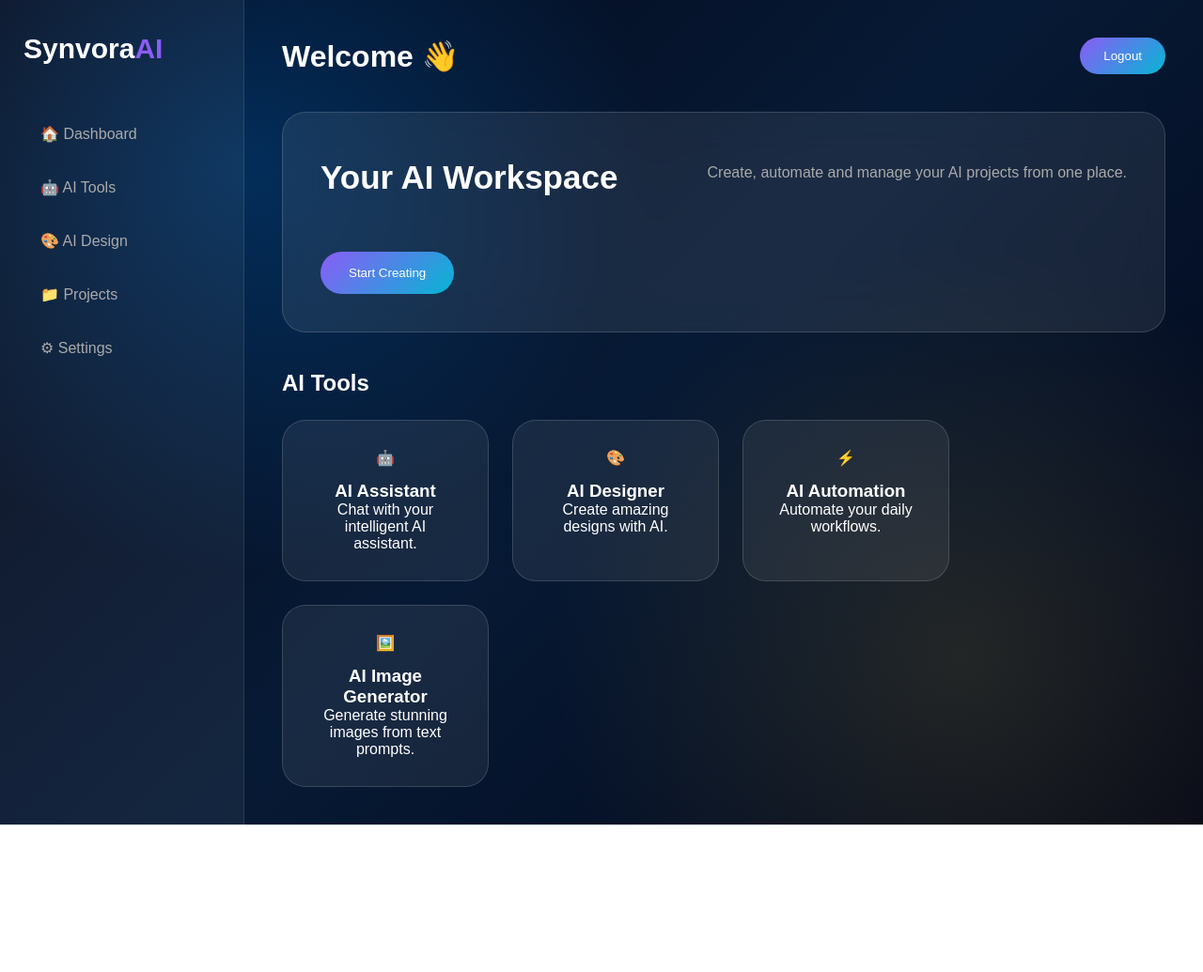
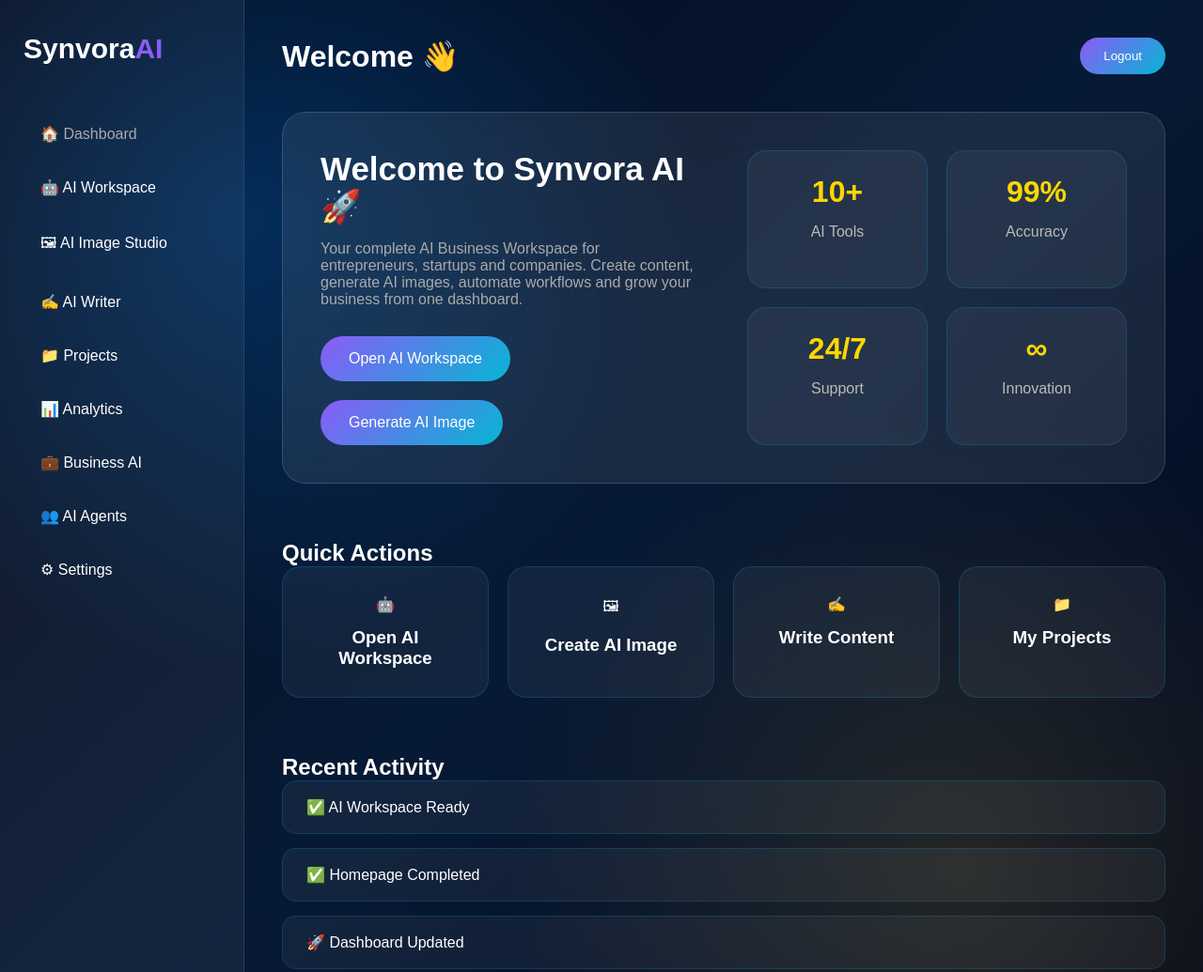
Before and after one commit to anonymous-boy332/Synvora-AI, a plain HTML site: page dashboard.html in a window 1280 px wide. Shown: the top 1035 px of the page at 94% size. Before the commit the page ends 878 px from the top, so only its background shows below. Drawn offline with Linux system fonts and the light colour scheme; a script that the page names is missing.

Commit message:
Revamp dashboard layout and content

```diff
--- a/dashboard.html
+++ b/dashboard.html
@@ -32,10 +32,38 @@
         <ul>
 
     <li>🏠 Dashboard</li>
-            <li>🤖 AI Tools</li>
-            <li>🎨 AI Design</li>
-            <li>📁 Projects</li>
-            <li>⚙ Settings</li>
+
+    <li>
+        <a href="ai-workspace.html">🤖 AI Workspace</a>
+    </li>
+
+    <li>
+        <a href="ai-image.html">🖼 AI Image Studio</a>
+    </li>
+
+    <li>
+        <a href="ai-writer.html">✍ AI Writer</a>
+    </li>
+
+    <li>
+        <a href="projects.html">📁 Projects</a>
+    </li>
+
+    <li>
+        <a href="#">📊 Analytics</a>
+    </li>
+
+    <li>
+        <a href="#">💼 Business AI</a>
+    </li>
+
+    <li>
+        <a href="#">👥 AI Agents</a>
+    </li>
+
+    <li>
+        <a href="#">⚙ Settings</a>
+    </li>
 
 </ul>
 
@@ -69,104 +97,123 @@
 
         <section class="welcome-card">
 
+    <div class="welcome-left">
 
         <h2>
-                Your AI Workspace
+            Welcome to Synvora AI 🚀
         </h2>
 
-
         <p>
-                Create, automate and manage your AI projects from one place.
+            Your complete AI Business Workspace for entrepreneurs,
+            startups and companies. Create content, generate AI images,
+            automate workflows and grow your business from one dashboard.
         </p>
 
+        <div class="dashboard-buttons">
 
-            <button>
-                Start Creating
+            <a href="ai-workspace.html">
+                <button class="primary">
+                    Open AI Workspace
                 </button>
+            </a>
 
+            <a href="ai-image.html">
+                <button class="secondary">
+                    Generate AI Image
+                </button>
+            </a>
+
+        </div>
+
+    </div>
+
+    <div class="welcome-right">
+
+        <div class="dashboard-stats">
+
+            <div class="stat-box">
+                <h3>10+</h3>
+                <p>AI Tools</p>
+            </div>
+
+            <div class="stat-box">
+                <h3>99%</h3>
+                <p>Accuracy</p>
+            </div>
+
+            <div class="stat-box">
+                <h3>24/7</h3>
+                <p>Support</p>
+            </div>
+
+            <div class="stat-box">
+                <h3>∞</h3>
+                <p>Innovation</p>
+            </div>
+
+        </div>
+
+    </div>
 
 </section>
 
 
 
-        <section class="tool-box">
+        <!-- QUICK ACTIONS -->
 
+<section class="quick-actions">
 
-            <h2>
-                AI Tools
-            </h2>
+    <h2>Quick Actions</h2>
 
+    <div class="quick-grid">
 
-            <div class="tools">
+        <a href="ai-workspace.html" class="quick-card">
+            🤖
+            <h3>Open AI Workspace</h3>
+        </a>
 
+        <a href="ai-image.html" class="quick-card">
+            🖼
+            <h3>Create AI Image</h3>
+        </a>
 
-    <div class="tool-card">
+        <a href="ai-writer.html" class="quick-card">
+            ✍
+            <h3>Write Content</h3>
+        </a>
 
-        🤖
-
-        <h3>
-            AI Assistant
-        </h3>
-
-        <p>
-            Chat with your intelligent AI assistant.
-        </p>
+        <a href="projects.html" class="quick-card">
+            📁
+            <h3>My Projects</h3>
+        </a>
 
     </div>
 
-
-
-    <div class="tool-card">
-
-        🎨
-
-        <h3>
-            AI Designer
-        </h3>
-
-        <p>
-            Create amazing designs with AI.
-        </p>
-
-    </div>
+</section>
 
 
 
-    <div class="tool-card">
+<!-- RECENT ACTIVITY -->
 
-        ⚡
+<section class="recent-activity">
 
-        <h3>
-            AI Automation
-        </h3>
+    <h2>Recent Activity</h2>
 
-        <p>
-            Automate your daily workflows.
-        </p>
-
+    <div class="activity-card">
+        ✅ AI Workspace Ready
     </div>
 
-
-
-
-    <a href="ai-image.html" style="text-decoration:none;color:inherit;">
-
-<div class="tool-card">
-
-    🖼️
-
-    <h3>AI Image Generator</h3>
-
-    <p>Generate stunning images from text prompts.</p>
-
+    <div class="activity-card">
+        ✅ Homepage Completed
     </div>
 
-</a>
-
-
-
+    <div class="activity-card">
+        🚀 Dashboard Updated
     </div>
 
+    <div class="activity-card">
+        💡 More AI Features Coming Soon
+    </div>
 
 </section>
 
```
Lines whose indentation alone changed are shown as unchanged.
